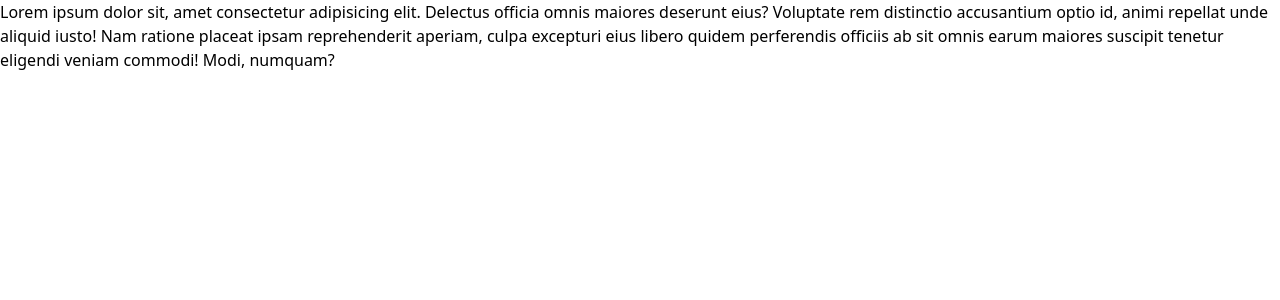
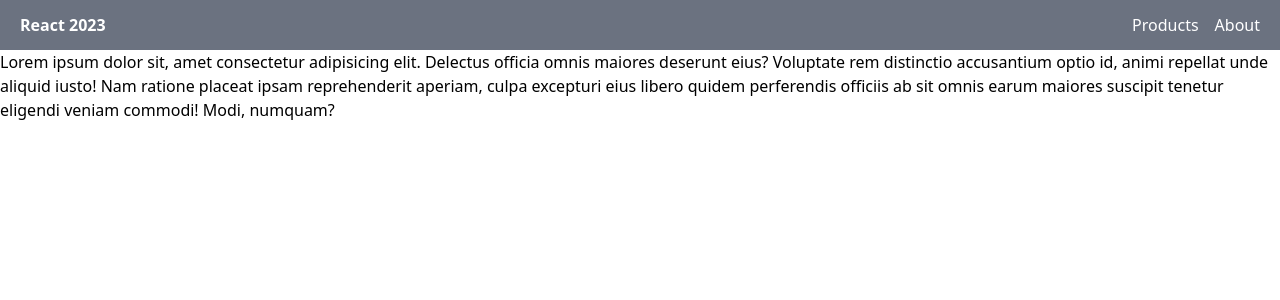
Before and after one commit to Torishnia/React_typescript, a React (Create React App) app: page /about in a window 1280 px wide. Shown: the top 300 px of the page. Built offline with nearby package versions, Linux system fonts and the light colour scheme.

Commit message:
Add Navigation

```diff
--- a/src/App.tsx
+++ b/src/App.tsx
@@ -1,14 +1,19 @@
 import React from 'react';
 import { Route, Routes } from 'react-router-dom';
+import { Navigation } from './components/Navigation';
 import { AboutPage } from './pages/AboutPage';
 import { ProductsPage } from './pages/ProductsPage';
 
 function App() {
   return (
-    <Routes>
+    <>
+      <Navigation/>
+
+      <Routes>
       <Route path = '/' element = { <ProductsPage/> }/>
       <Route path = '/about' element = { <AboutPage/> }/>
-    </Routes>
+      </Routes>
+    </>
   )
 }
 
--- /dev/null
+++ b/src/components/Navigation.tsx
@@ -0,0 +1,15 @@
+import React from 'react';
+import { Link } from 'react-router-dom';
+
+export function Navigation() {
+  return (
+    <nav className = 'h-[50px] flex justify-between px-5 bg-gray-500 items-center text-white'>
+      <span className = 'font-bold'>React 2023</span>
+
+      <span>
+        <Link to = '/' className = 'mr-4'>Products</Link>
+        <Link to = '/about'>About</Link>
+      </span>
+    </nav>
+  )
+}
```
